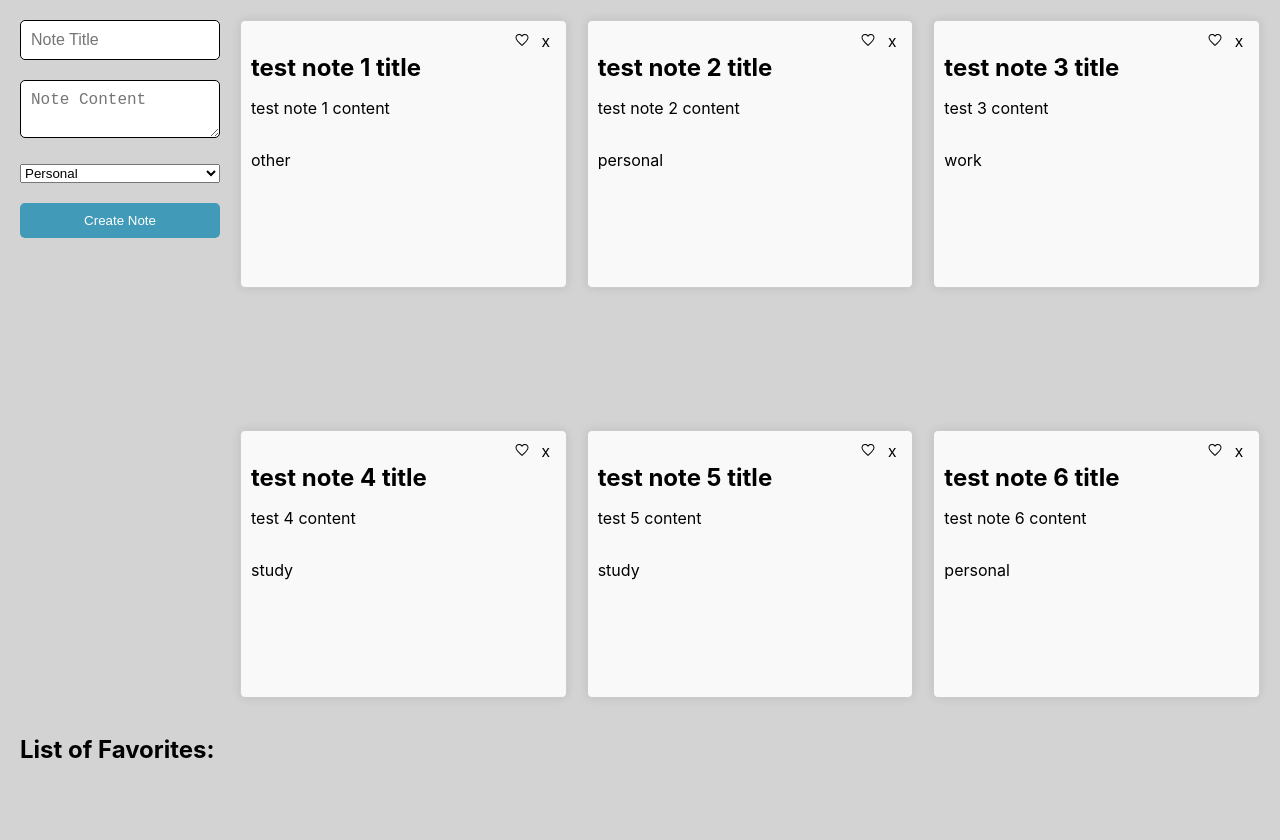
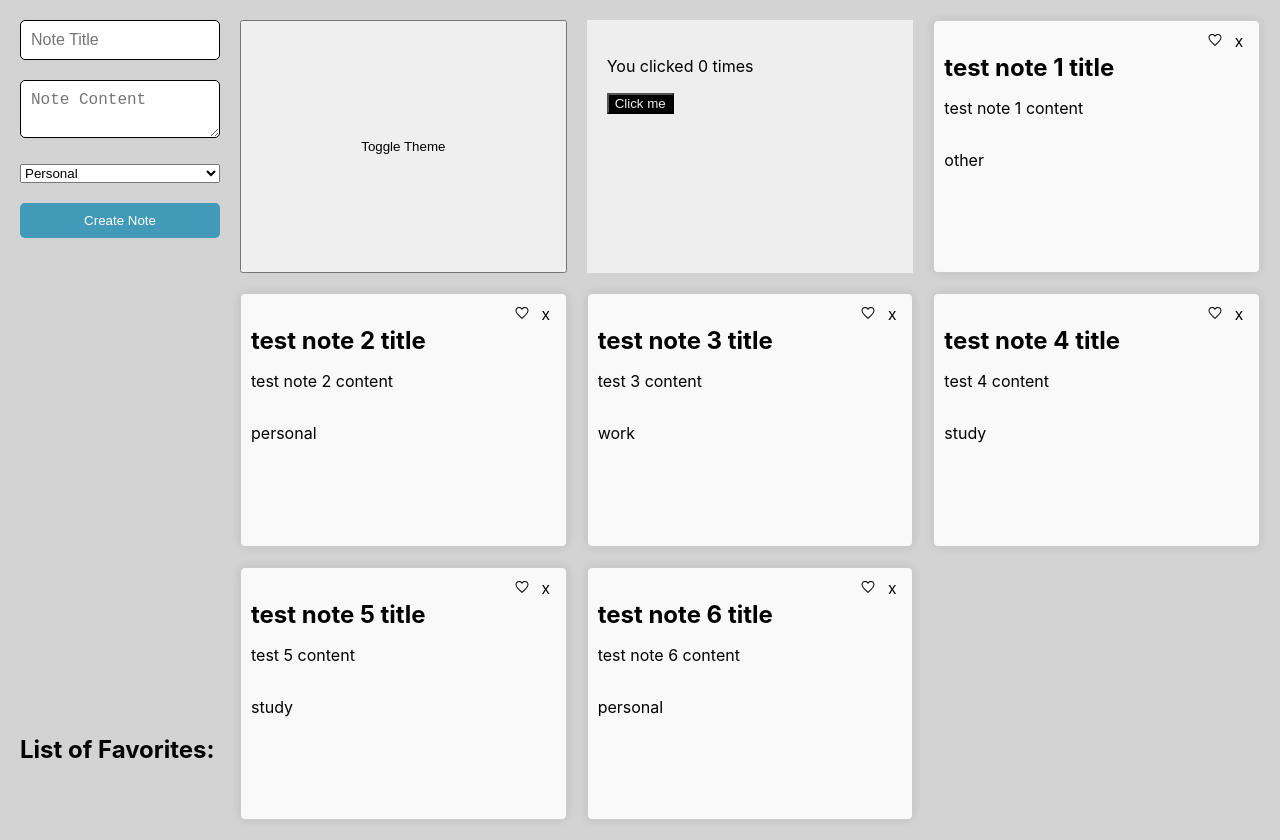
Before and after one commit to beneenfune/CSE-110-LAB-2, a React (Create React App) app in the folder my-app/: page / in a window 1280 px wide. Built offline with nearby package versions, Linux system fonts and the light colour scheme.

Commit message:
Exercise 4.2.4 hooks toggle theme done

```diff
--- a/my-app/src/App.tsx
+++ b/my-app/src/App.tsx
@@ -1,15 +1,16 @@
 import React from 'react';
-import logo from './logo.svg';
 import { Label, Note } from "./types"
 import { dummyNotesList } from './constants';
 import './App.css';
 import { useState, useEffect } from 'react';
 import { IoHeart } from "react-icons/io5";
 import { IoMdHeartEmpty } from "react-icons/io";
-
+import { ClickCounter } from "./starterFiles/hooksExercise";
+import ToggleTheme from "./starterFiles/hooksExercise";
 
 
 function App() {
+
   const [notes, setNotes] = useState(dummyNotesList);
   const initialNote = {
     id: -1,
@@ -120,6 +121,7 @@
       </div>
 
       <div className="note-grid">
+        <ToggleTheme/>
         {notes.map((note) => (
           <div key={note.id} className="note-item">
             <div className="notes-header">
--- /dev/null
+++ b/my-app/src/context/ThemeContext.ts
@@ -0,0 +1,14 @@
+import React from 'react';
+
+export const themes = {
+  light: {
+    foreground: "#000000",
+    background: "#eeeeee",
+  },
+  dark: {
+    foreground: "#ffffff",
+    background: "#222222",
+  },
+};
+
+export const ThemeContext = React.createContext(themes.light);
--- /dev/null
+++ b/my-app/src/starterFiles/hooksExercise.tsx
@@ -0,0 +1,52 @@
+import React, { useState, useEffect, useContext } from "react";
+import { ThemeContext, themes } from "../context/ThemeContext";
+
+
+
+// Wrapper component to provide context
+function ToggleTheme() {
+ const [currentTheme, setCurrentTheme] = useState(themes.light);
+
+ const toggleTheme = () => {
+   setCurrentTheme(currentTheme === themes.light ? themes.dark : themes.light);
+ };
+
+ return (
+   <ThemeContext.Provider value={currentTheme}>
+     <button onClick={toggleTheme}> Toggle Theme </button>
+     <ClickCounter />
+   </ThemeContext.Provider>
+ );
+}
+
+export default ToggleTheme;
+
+export function ClickCounter() {
+    const [count, setCount] = useState(0);
+    const theme = useContext(ThemeContext);
+
+    const handleClick = () => {
+    setCount(count + 1);
+    };
+
+    useEffect(() => {
+    document.title = `You clicked ${count} times`;
+    }, [count]);
+
+    return (
+      <div
+        style={{
+          background: theme.background,
+          color: theme.foreground,
+          padding: "20px",
+        }}
+      >
+        <p>You clicked {count} times </p>
+        <button
+          onClick={handleClick}
+          style={{ background: theme.foreground, color: theme.background }}
+        >
+          Click me
+        </button>
+      </div>
+    );};
```
Also changed, not shown: 1 other file (tests, documents, lock files or other folders).
